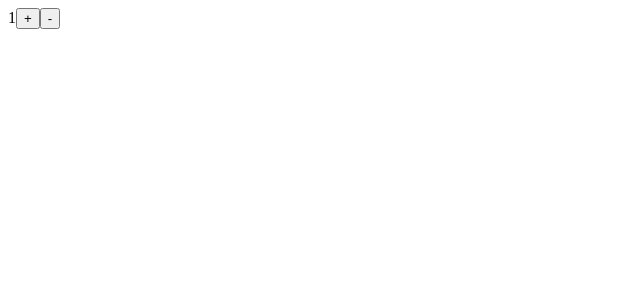
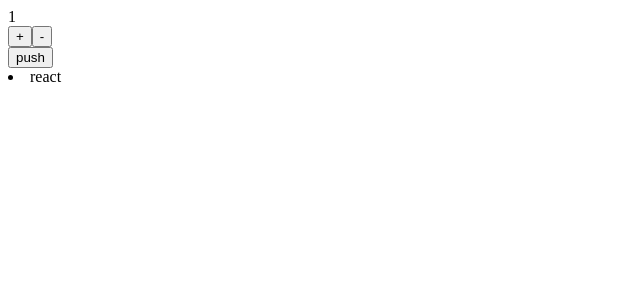
Before and after one commit to ZhangMin1998/react-redux, a React (Create React App) app: page / in a window 1280 px wide. Shown: the top 300 px of the page, without its empty margins (0-640 px from the left). Built offline with nearby package versions, Linux system fonts and the light colour scheme.

Commit message:
组件修改数据并传参

```diff
--- a/src/App.js
+++ b/src/App.js
@@ -1,9 +1,9 @@
 import { useSelector, useDispatch } from "react-redux"
-import { add, reduce } from "./store/modules/counterStore"
+import { add, reduce, addTaskList } from "./store/modules/counterStore"
 
 function App() {
   // 使用数据
-  const { count } = useSelector(state => state.counter)
+  const { count, taskList } = useSelector(state => state.counter)
 
   // 修改数据
   const dispatch = useDispatch()
@@ -21,12 +21,31 @@ function App() {
     // 2. 提交action进行数据更新
     dispatch(action)
   }
+  const pushTaskList = () => {
+    const action = addTaskList('vue')
+    dispatch(action)
+  }
 
   return (
     <div className="App">
       { count }
-      <button onClick={clickAdd}>+</button>
-      <button onClick={clickReduce}>-</button>
+      <div>
+        <button onClick={clickAdd}>+</button>
+        <button onClick={clickReduce}>-</button>
+      </div>
+      <div>
+        <button onClick={pushTaskList}>push</button>
+        {/* <button onClick={() => dispatch(addTaskList('vue'))}>push</button> */}
+      </div>
+      <div>
+        {
+          taskList.map((item, index) => (
+            <li key={index}>
+              {item}
+            </li>
+          ))
+        }
+      </div>
     </div>
   )
 }
--- a/src/store/modules/counterStore.js
+++ b/src/store/modules/counterStore.js
@@ -7,7 +7,8 @@ const counter = createSlice({
   // 初始数据
   initialState: {
     count: 1,
-    age: 25
+    age: 25,
+    taskList: ['react']
   },
 
   // 修改数据的同步方法
@@ -17,17 +18,24 @@ const counter = createSlice({
     },
     reduce (state) {
       state.count--
+    },
+    // action为一个对象 对象中有一个固定的属性叫做payload 为传递过来的参数
+    addTaskList (state, action) {
+      console.log(state, action)
+      state.taskList.push(action.payload)
     }
   }
 })
 
-const { add, reduce } = counter.actions
+// 生成修改数据的方法导出
+const { add, reduce, addTaskList } = counter.actions
 
 const counterReducer = counter.reducer
 
 // 导出修改数据的函数
-export { add, reduce }
-// 导出reducer
+export { add, reduce, addTaskList }
+
+// 生成reducer 导出 供index.js做组合模块
 export default counterReducer
 
 
```
